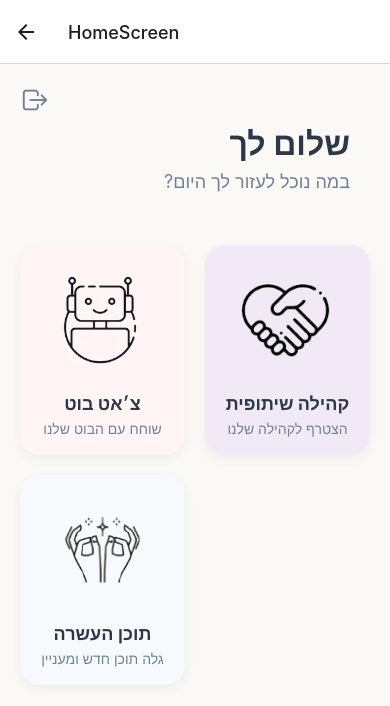
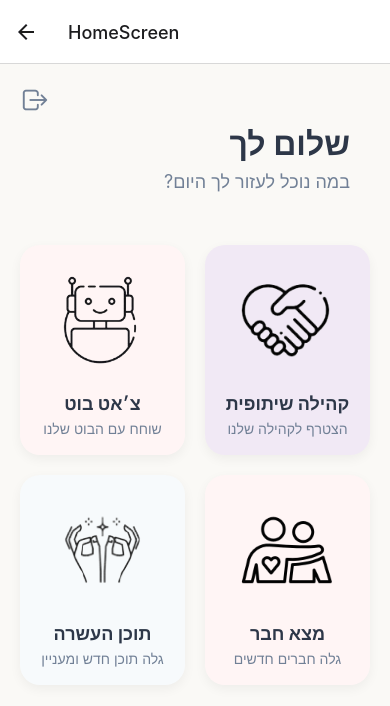
Before and after one commit to osnatshabtay/aurora_client, a React Native app: screen /HomeScreen in a window 390 px wide. Shown: the top 706 px of the page. Built offline with nearby package versions, Linux system fonts and the light colour scheme; what react-native-status-bar-height would draw is missing.

Commit message:
Add 'social graph' option at the home screen

```diff
--- a/src/screens/HomeScreen.js
+++ b/src/screens/HomeScreen.js
@@ -37,6 +37,13 @@ export default function HomeScreen({ navigation }) {
       description: 'גלה תוכן חדש ומעניין',
       backgroundColor: '#F7FAFC',
     },
+    {
+      id: 4,
+      title: 'מצא חבר',
+      image: require('../assets/talkWithFriend.png'),
+      description: 'גלה חברים חדשים',
+      backgroundColor: '#FFF5F5',
+    },
   ];
 
   const handleCategoryPress = (id) => {
@@ -46,6 +53,8 @@ export default function HomeScreen({ navigation }) {
       navigation.navigate('CommunityScreen');
     } else if (id === 3) {
       navigation.navigate('EnrichmentContent');
+    } else if (id === 4) {
+      navigation.navigate('SocialGraph');
     }
   };
 
```
Also changed, not shown: src/assets/talkWithFriend.png (added).
